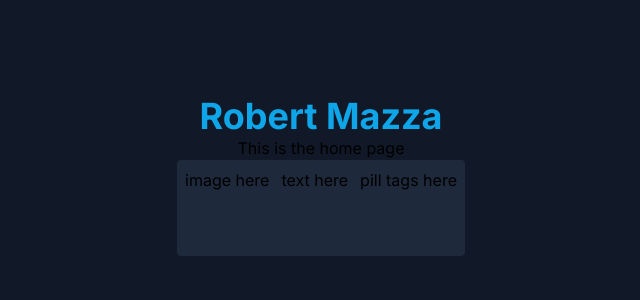
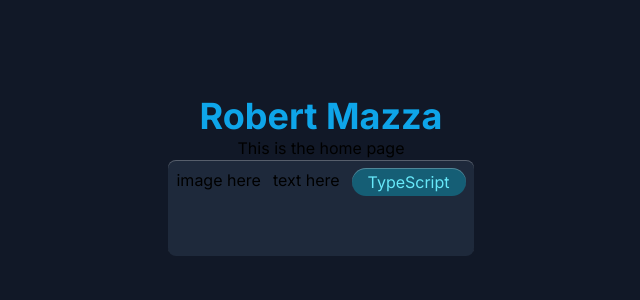
Before and after one commit to Robert336/Personal_Website, a Next.js app in the folder personal-website/: page / in a window 1280 px wide. Shown: the top 300 px of the page, without its empty margins (319-959 px from the left). Built offline with nearby package versions, Linux system fonts and the light colour scheme.

Commit message:
create Pill component

```diff
--- a/personal-website/src/app/components/Pill.tsx
+++ b/personal-website/src/app/components/Pill.tsx
@@ -1,13 +1,13 @@
+interface PillProps {
+    text: string
+}
 
-
-export default function Pill(){
+export default function Pill(props: PillProps){
 
     return (
-        <>
-
-
-        </>
-
+        <div className="flex items-center place-content-center rounded-full py-2 px-4 h-7 bg-cyan-800 shadow-inner-top">
+            <p className="text-cyan-300">{props.text}</p>
+        </div>
     )
 
 }
--- a/personal-website/src/app/components/ProjectCard.tsx
+++ b/personal-website/src/app/components/ProjectCard.tsx
@@ -3,10 +3,10 @@ import Pill from './Pill'
 export default function ProjectCard() {
     return (
       <>
-        <div className="grid-cols-3 gap-3 h-24 bg-slate-800 rounded p-2 flex">
+        <div className="grid-cols-3 gap-3 h-24 bg-slate-800 rounded-lg p-2 flex shadow-inner-top">
             <p>image here</p>
             <p>text here</p>
-            <p>pill tags here</p>
+            <Pill text="TypeScript"/>
         </div>
       </>
     )
--- a/personal-website/tailwind.config.ts
+++ b/personal-website/tailwind.config.ts
@@ -13,6 +13,9 @@ const config: Config = {
         'gradient-conic':
           'conic-gradient(from 180deg at 50% 50%, var(--tw-gradient-stops))',
       },
+      boxShadow: {
+        'inner-top': '0px 1px 0px 0px rgba(255, 255, 255, 0.25) inset',
+      },
     },
   },
   plugins: [],
```
